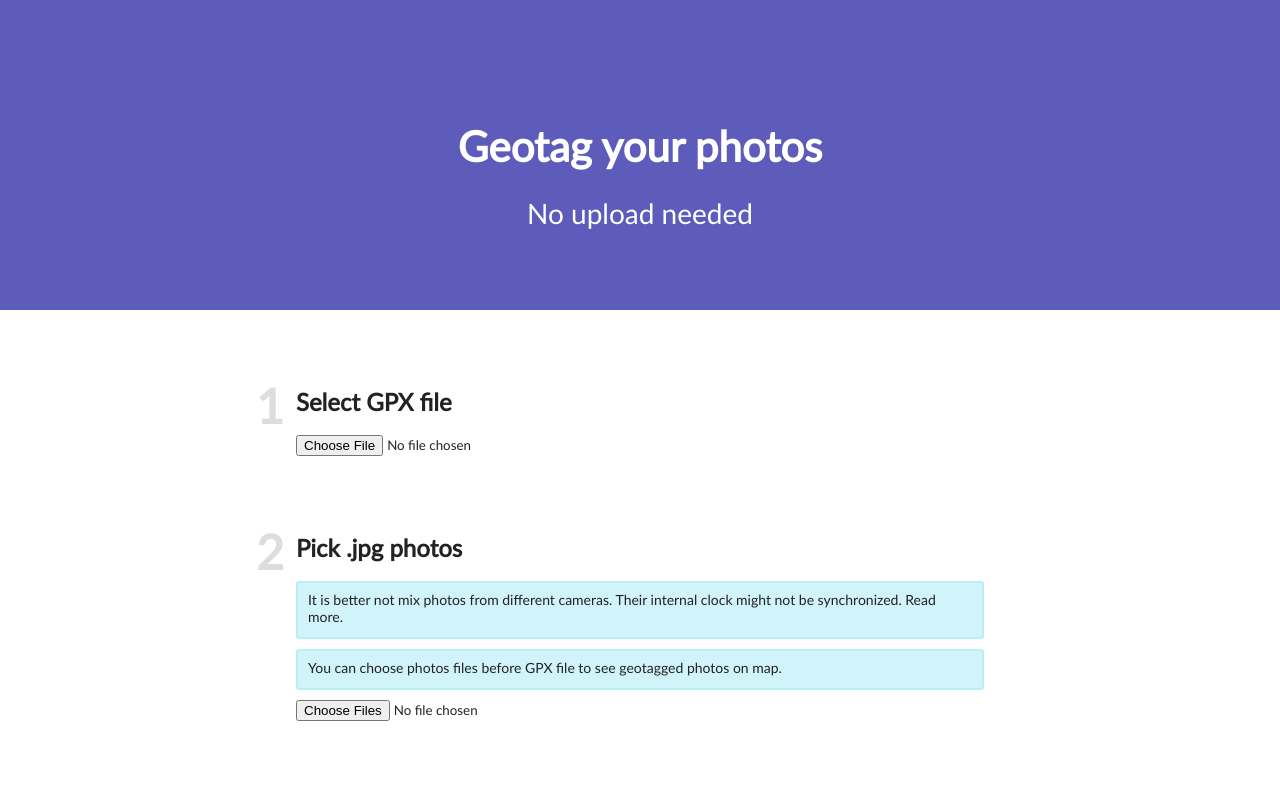
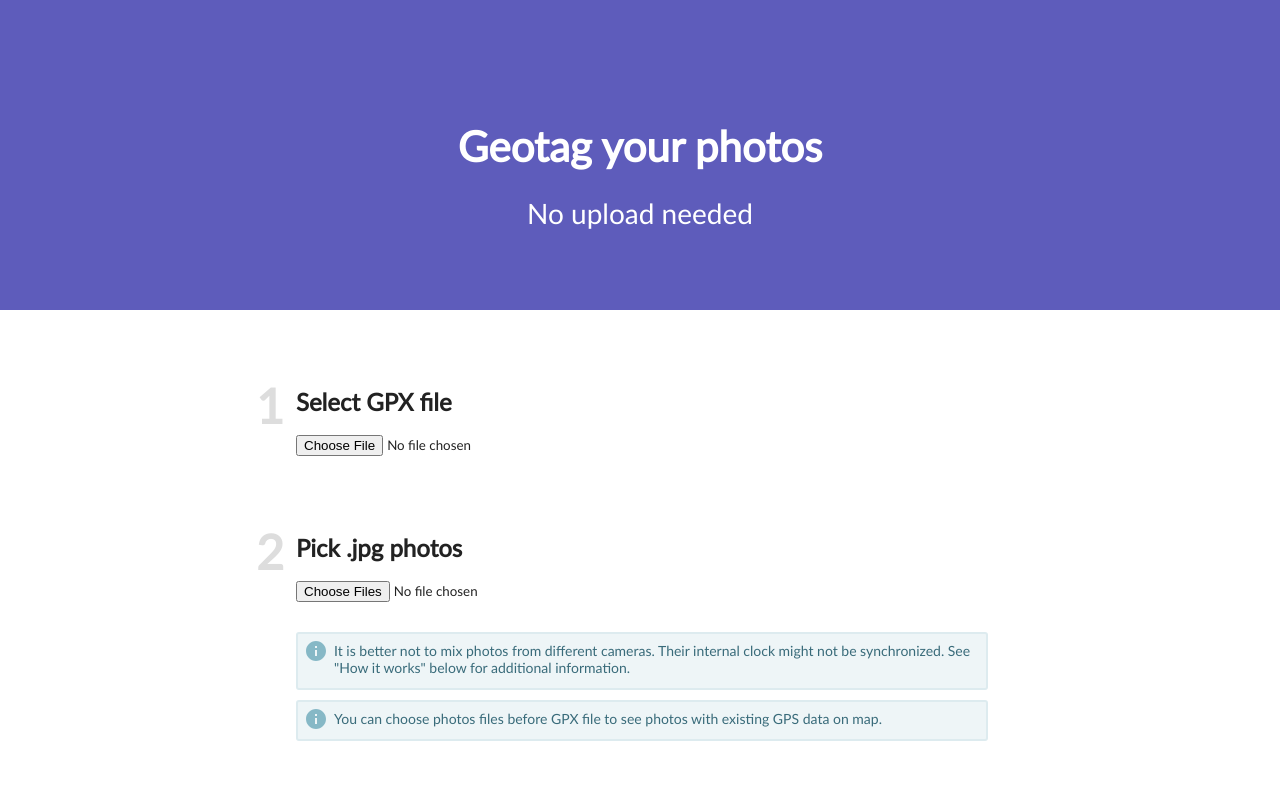
Before and after one commit to aqum/gpx-image-geotag, a React (Create React App) app: page / in a window 1280 px wide. Shown: the top 797 px of the page. Built offline with nearby package versions, Linux system fonts and the light colour scheme.

Commit message:
Better styling and positioning of message boxes

```diff
--- a/src/correlate-step/correlate-step.component.tsx
+++ b/src/correlate-step/correlate-step.component.tsx
@@ -4,6 +4,7 @@ import { ImagesMap } from './images-map/images-map.component';
 import { FormImage } from '../images-form/images-form.component';
 import { GpxPoint } from '../gpx-form/gpx-form.component';
 import './correlate-step.component.scss';
+import { MessageBox } from '../message-box/message-box.component';
 
 export interface CorrelateStepProps {
   images: FormImage[];
@@ -39,6 +40,8 @@ export class CorrelateStep extends Component<CorrelateStepProps> {
             </div>
           </div>
         )}
+
+        <MessageBox text="Your GPX recorder (f.e. phone) and your camera might not share the same time. Check your photos and update offset if necessary." />
       </section>
     );
   }
--- /dev/null
+++ b/src/images-form/images-form.component.scss
@@ -0,0 +1,5 @@
+.images-form {
+  &__input {
+    margin-bottom: 20px;
+  }
+}
--- a/src/images-form/images-form.component.tsx
+++ b/src/images-form/images-form.component.tsx
@@ -1,6 +1,7 @@
 import React, { Component, ChangeEvent } from 'react';
 import * as piexifjs from 'piexifjs';
 import { MessageBox } from '../message-box/message-box.component';
+import './images-form.component.scss';
 
 export interface FormImage {
   thumbnailUrl: string;
@@ -98,15 +99,25 @@ export class ImagesForm extends Component<ImagesFormProps> {
 
   render() {
     return (
-      <form>
-        <MessageBox text={'It is better not mix photos from different cameras. Their internal clock might not be synchronized. Read more.'} />
-        <MessageBox text={'You can choose photos files before GPX file to see geotagged photos on map.'} />
+      <form className="images-form">
         <input
+          className="images-form__input"
           type="file"
           multiple
           onChange={this.handleImageChange}
           accept=".jpg,.jpeg"
         />
+
+        <MessageBox
+          text={
+            'It is better not to mix photos from different cameras. Their internal clock might not be synchronized. See "How it works" below for additional information.'
+          }
+        />
+        <MessageBox
+          text={
+            'You can choose photos files before GPX file to see photos with existing GPS data on map.'
+          }
+        />
       </form>
     );
   }
--- a/src/message-box/message-box.component.scss
+++ b/src/message-box/message-box.component.scss
@@ -1,10 +1,26 @@
-$color-bg-message: #d1f3fa;
+$color-bg-message: #eef5f7;
 
 .message-box {
-  padding: 10px;
   font-size: 14px;
   margin: 10px 0;
   border-radius: 3px;
+  color: darken($color-bg-message, 60);
   background: $color-bg-message;
   border: 2px solid darken($color-bg-message, 5);
+  display: flex;
+  width: 100%;
+
+  &__text {
+    padding: 10px 10px 10px 0;
+  }
+
+  &__icon {
+    padding: 5px 0 0;
+    flex: 0 0 36px;
+    text-align: center;
+
+    path {
+      fill: darken($color-bg-message, 30);
+    }
+  }
 }
--- a/src/message-box/message-box.component.tsx
+++ b/src/message-box/message-box.component.tsx
@@ -1,4 +1,5 @@
 import React, { Component } from 'react';
+import { ReactComponent as Icon } from './assets/icon.svg';
 import './message-box.component.scss';
 
 export interface MessageBoxProps {
@@ -7,6 +8,13 @@ export interface MessageBoxProps {
 
 export class MessageBox extends Component<MessageBoxProps> {
   render() {
-    return <div className="message-box">{this.props.text}</div>;
+    return (
+      <div className="message-box">
+        <div className="message-box__icon">
+          <Icon />
+        </div>
+        <div className="message-box__text">{this.props.text}</div>
+      </div>
+    );
   }
 }
```
Also changed, not shown: src/message-box/assets/icon.svg (added).
